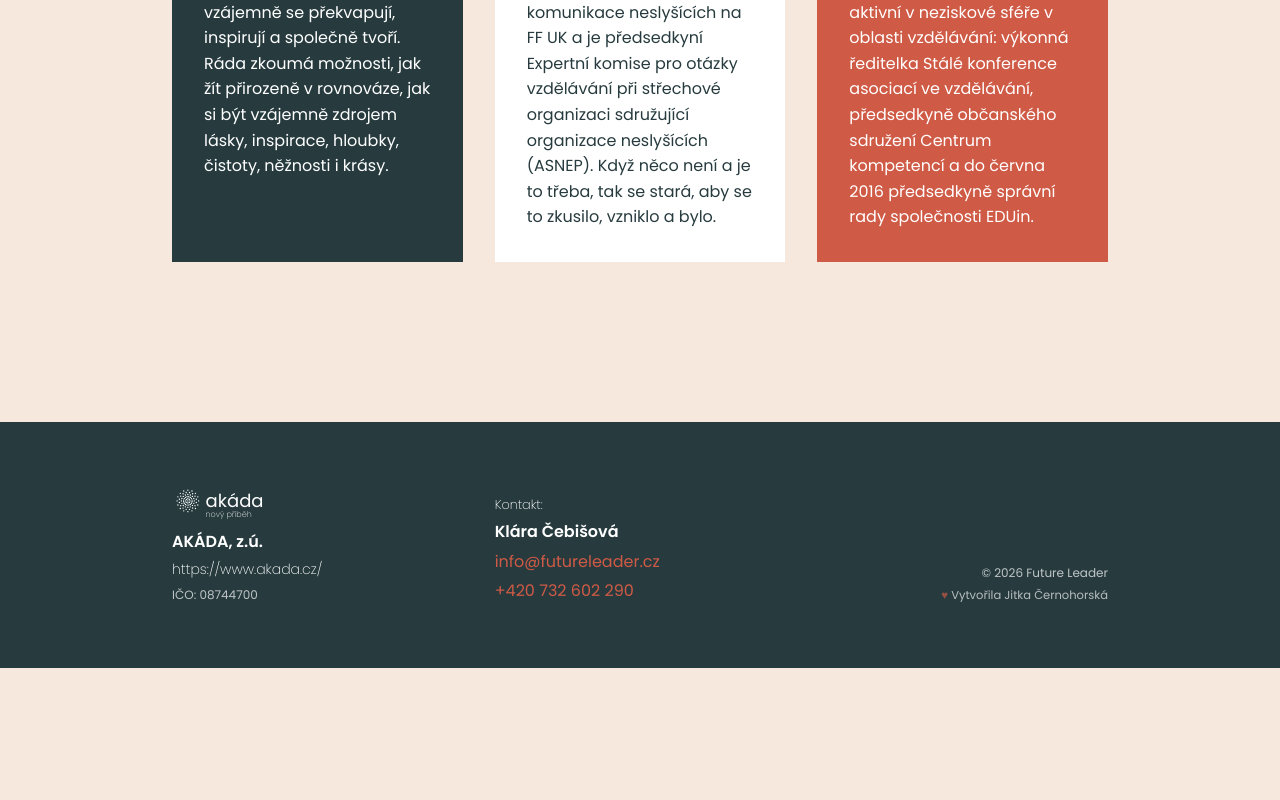
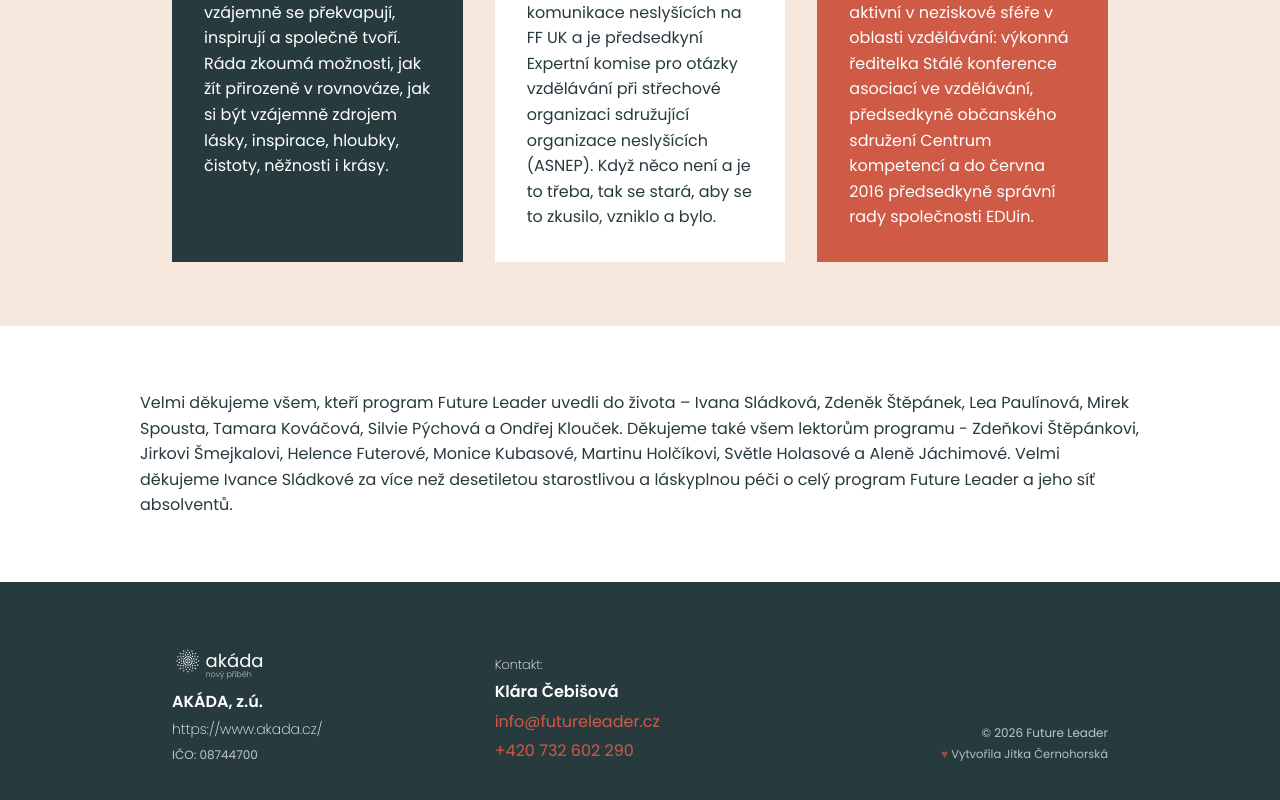
Before and after one commit to cernojit/futureleader, a Next.js app: page /nas-tym in a window 1280 px wide. Shown: the part 2813-3613 px from the top of the page. Before the commit the page ends 3481 px from the top, so only its background shows below. Built offline with nearby package versions, Linux system fonts and the light colour scheme.

Commit message:
feat(nas-tym): add gratitude section and tighten footer spacing

```diff
--- a/src/app/nas-tym/page.module.css
+++ b/src/app/nas-tym/page.module.css
@@ -144,6 +144,26 @@
   font-weight: var(--font-weight-semibold);
 }
 
+.thanksSection {
+  width: 100vw;
+  max-width: 100vw;
+  margin-top: var(--spacing-xl);
+  margin-bottom: calc(-1 * (var(--spacing-xl) + var(--spacing-2xl)));
+  margin-left: calc(50% - 50vw);
+  margin-right: calc(50% - 50vw);
+  background-color: var(--color-white);
+  padding: var(--spacing-xl) var(--spacing-lg);
+}
+
+.thanksInner {
+  max-width: var(--max-width);
+  margin: 0 auto;
+}
+
+.thanksText {
+  margin: 0;
+}
+
 @media (max-width: 900px) {
   .grid,
   .foundersGrid {
--- a/src/app/nas-tym/page.tsx
+++ b/src/app/nas-tym/page.tsx
@@ -204,6 +204,14 @@ export default function NasTymPage() {
           })}
         </div>
       </section>
+
+      <section className={styles.thanksSection}>
+        <div className={styles.thanksInner}>
+          <Text className={styles.thanksText}>
+            Velmi děkujeme všem, kteří program Future Leader uvedli do života – Ivana Sládková, Zdeněk Štěpánek, Lea Paulínová, Mirek Spousta, Tamara Kováčová, Silvie Pýchová a Ondřej Klouček. Děkujeme také všem lektorům programu - Zdeňkovi Štěpánkovi, Jirkovi Šmejkalovi, Helence Futerové, Monice Kubasové, Martinu Holčíkovi, Světle Holasové a Aleně Jáchimové. Velmi děkujeme Ivance Sládkové za více než desetiletou starostlivou a láskyplnou péči o celý program Future Leader a jeho síť absolventů.
+          </Text>
+        </div>
+      </section>
     </>
   );
 }
```
